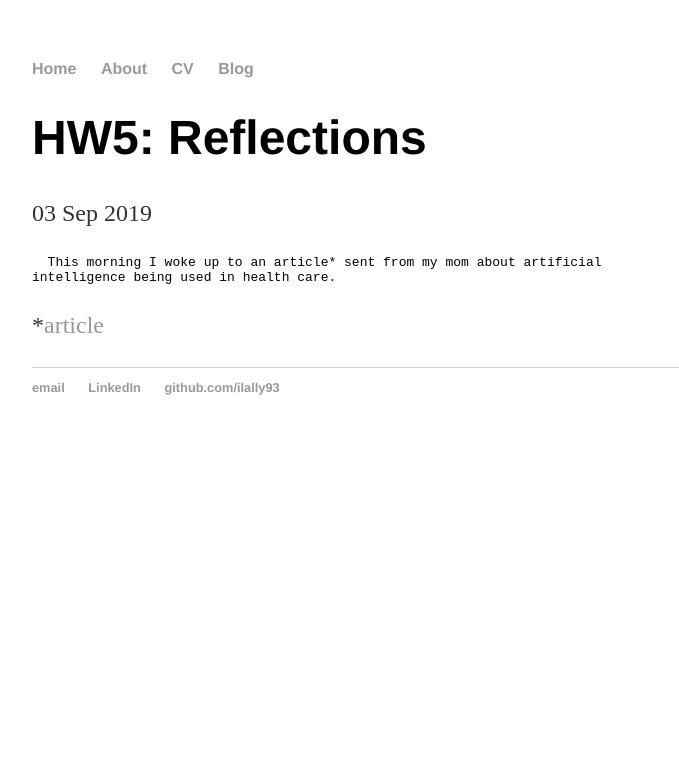
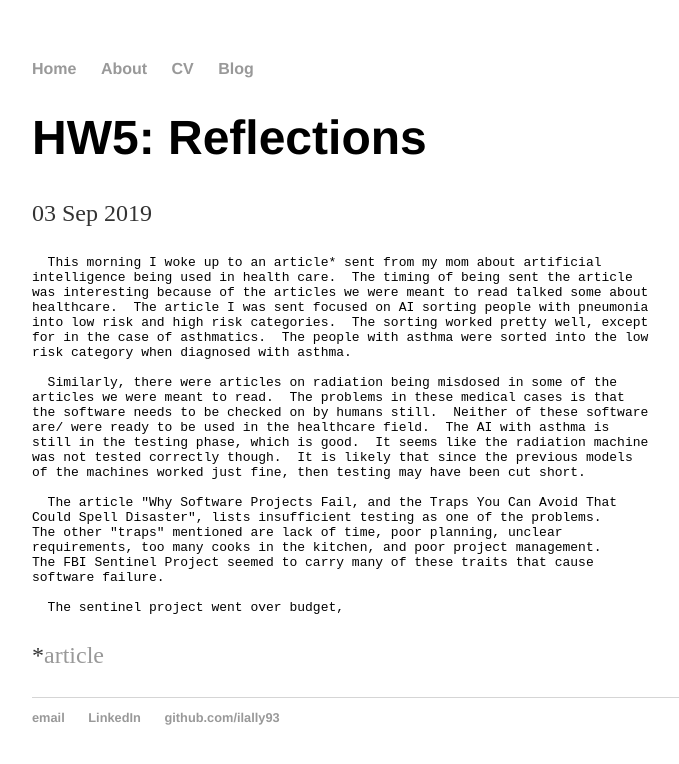
Before and after one commit to ilally93/ilally93.github.io, a Jekyll site: the page built from _posts/2019-09-03-HW5-Reflections.md, in a window 1280 px wide. Shown: the top 764 px of the page, without its empty margins (160-839 px from the left). Built offline with Jekyll 4.4.1, drawn with Linux system fonts in a browser that asks for light colours.

Commit message:
Update 2019-09-03-HW5-Reflections.md

```diff
--- a/_posts/2019-09-03-HW5-Reflections.md
+++ b/_posts/2019-09-03-HW5-Reflections.md
@@ -5,6 +5,28 @@ date: 2019-09-03
 ---
 
       This morning I woke up to an article* sent from my mom about artificial
-    intelligence being used in health care.
+    intelligence being used in health care.  The timing of being sent the article
+    was interesting because of the articles we were meant to read talked some about
+    healthcare.  The article I was sent focused on AI sorting people with pneumonia
+    into low risk and high risk categories.  The sorting worked pretty well, except
+    for in the case of asthmatics.  The people with asthma were sorted into the low
+    risk category when diagnosed with asthma.
+
+      Similarly, there were articles on radiation being misdosed in some of the
+    articles we were meant to read.  The problems in these medical cases is that
+    the software needs to be checked on by humans still.  Neither of these software
+    are/ were ready to be used in the healthcare field.  The AI with asthma is
+    still in the testing phase, which is good.  It seems like the radiation machine
+    was not tested correctly though.  It is likely that since the previous models
+    of the machines worked just fine, then testing may have been cut short.
+
+      The article "Why Software Projects Fail, and the Traps You Can Avoid That
+    Could Spell Disaster", lists insufficient testing as one of the problems.
+    The other "traps" mentioned are lack of time, poor planning, unclear
+    requirements, too many cooks in the kitchen, and poor project management.
+    The FBI Sentinel Project seemed to carry many of these traits that cause
+    software failure.
+
+      The sentinel project went over budget,
 
    *[article](https://www.smithsonianmag.com/innovation/will-artificial-intelligence-improve-health-care-for-everyone-180972758/?utm_source=facebook.com&utm_medium=socialmedia&fbclid=IwAR24FD7XQriiRi3WXcEwx_x-DFSfzM12auwrQt3Uh_3KH177CV-rjMSLPPA)
```
